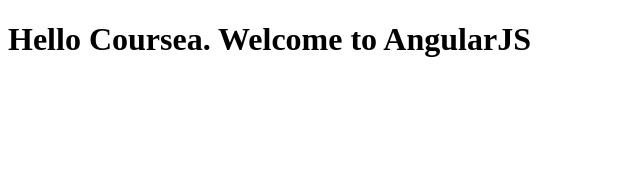
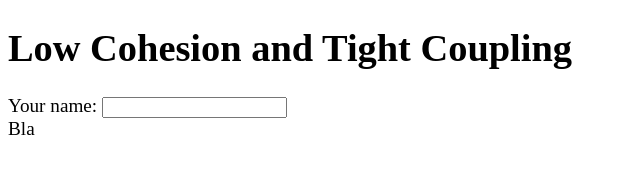
Before and after one commit to Veeteq/coursea-angular, a plain HTML site: page index.html in a window 1280 px wide. Shown: the whole page, without its empty margins (0-640 px from the left). Drawn offline with Linux system fonts and the light colour scheme.

Commit message:
index.html update

```diff
--- a/index.html
+++ b/index.html
@@ -2,9 +2,17 @@
 <html>
 <head>
   <meta charset="utf-8">
-  <title>My First HTML</title>
+  <script src="app.js"></script>
+  <style>body{font-size: 1.2em; }</style>
+  <title>Lecture 2</title>
 </head>
 <body>
-  <h1>Hello Coursea. Welcome to AngularJS</h1>
+  <h1>Low Cohesion and Tight Coupling</h1>
+  <div id="nameCalculator">
+    <div>
+      Your name: <input type="text" id="name">
+    </div>
+    <div id="output">Bla</div>
+  </div>
 </body>
 </html>
```
